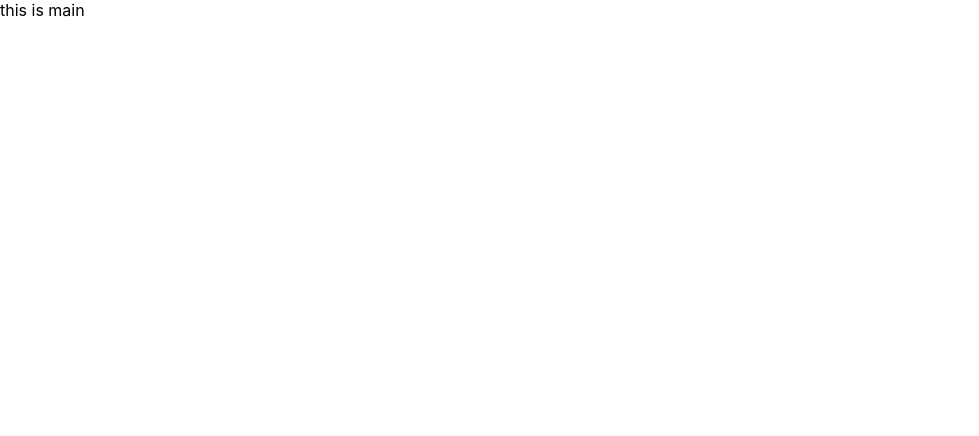
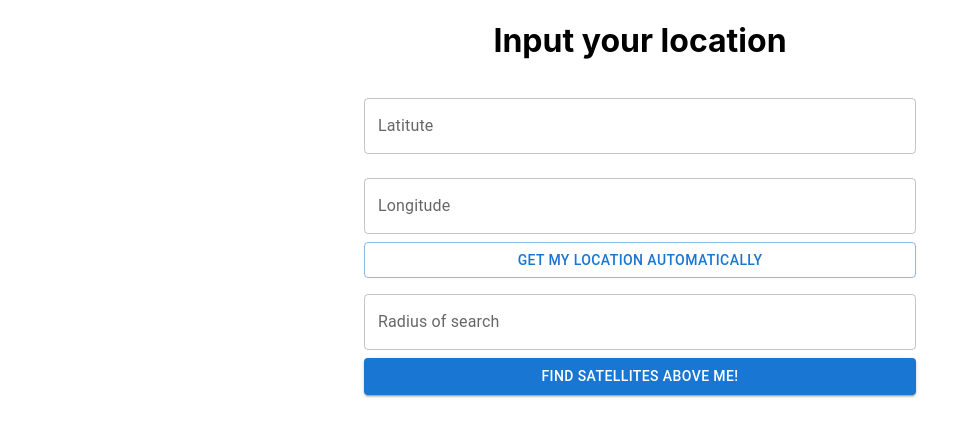
Before and after one commit to SatellitesAboveMe/satellitesaboveme.github.io, a React (Create React App) app: page / in a window 1280 px wide. Shown: the top 436 px of the page, without its empty margins (0-979 px from the left). Built offline with nearby package versions, Linux system fonts and the light colour scheme.

Commit message:
feature: location form

```diff
--- a/package.json
+++ b/package.json
@@ -3,6 +3,9 @@
   "version": "0.1.0",
   "private": true,
   "dependencies": {
+    "@emotion/react": "^11.7.1",
+    "@emotion/styled": "^11.6.0",
+    "@mui/material": "^5.4.0",
     "@testing-library/jest-dom": "^5.16.2",
     "@testing-library/react": "^12.1.2",
     "@testing-library/user-event": "^13.5.0",
@@ -12,8 +15,10 @@
     "@types/react-dom": "^17.0.11",
     "react": "^17.0.2",
     "react-dom": "^17.0.2",
+    "react-hook-form": "^7.26.1",
     "react-router-dom": "^6.2.1",
     "react-scripts": "5.0.0",
+    "sass": "^1.49.7",
     "typescript": "^4.5.5",
     "web-vitals": "^2.1.4"
   },
--- /dev/null
+++ b/src/Components/LocationForm/index.tsx
@@ -0,0 +1,53 @@
+import { TextField, FormGroup, Button} from "@mui/material";
+import { useCallback } from "react";
+import { useForm, Controller } from "react-hook-form";
+
+export const LocationForm = () => {
+
+    const onSubmit = (values: any) => {
+        console.log(values)
+    }
+
+    const {control, handleSubmit, setValue} = useForm();
+
+    const getLocationAutomatically = useCallback(() => {
+        navigator.geolocation.getCurrentPosition((location) => {
+            const {coords: {latitude, longitude}} = location;
+            setValue("latitude", latitude);
+            setValue("longitude", longitude);
+        },
+             error => console.error(error)
+        )
+    }, [setValue]);
+
+    return (
+    <FormGroup onSubmit={() => console.log(123)}>
+      <Controller
+        name="latitude"
+        control={control}
+        render={({ field }) =>{
+            const value = field.value || "";
+            return <TextField id="latitude" label="Latitute" variant="outlined" margin="normal" {...field} value={value}/>
+        }}
+      />
+      <Controller
+        name="longitude"
+        control={control}
+        render={({ field }) => {
+            const value = field.value || "";
+            return <TextField id="longitude" label="Longitude" variant="outlined" margin="normal" {...field} value={value} />
+        }}
+      />
+            <Button variant="outlined" onClick={getLocationAutomatically}>Get my location automatically</Button>
+      <Controller
+        name="radius"
+        control={control}
+        render={({ field }) => {
+            const value = field.value || "";
+        return <TextField id="radius" label="Radius of search" variant="outlined" margin="normal" {...field} value={value}/>}
+        }
+      />
+      <Button variant="contained" type="submit" onClick={handleSubmit(onSubmit)}>Find satellites above me!</Button>
+    </FormGroup>
+    );
+}
--- /dev/null
+++ b/src/RouteComponents/Main/index.scss
@@ -0,0 +1,3 @@
+h1{
+    text-align: center;
+}
--- a/src/RouteComponents/Main/index.tsx
+++ b/src/RouteComponents/Main/index.tsx
@@ -1,4 +1,13 @@
+import {Container} from '@mui/material';
+import { LocationForm } from '../../Components/LocationForm';
+import "./index.scss"
+
 export const Main = () => {
 
-    return <span>this is main</span>
+    return (
+    <Container maxWidth="sm">
+        <h1>Input your location</h1>
+        <LocationForm />
+    </Container>
+    )
 }
```
Also changed, not shown: 1 other file (tests, documents, lock files or other folders).
